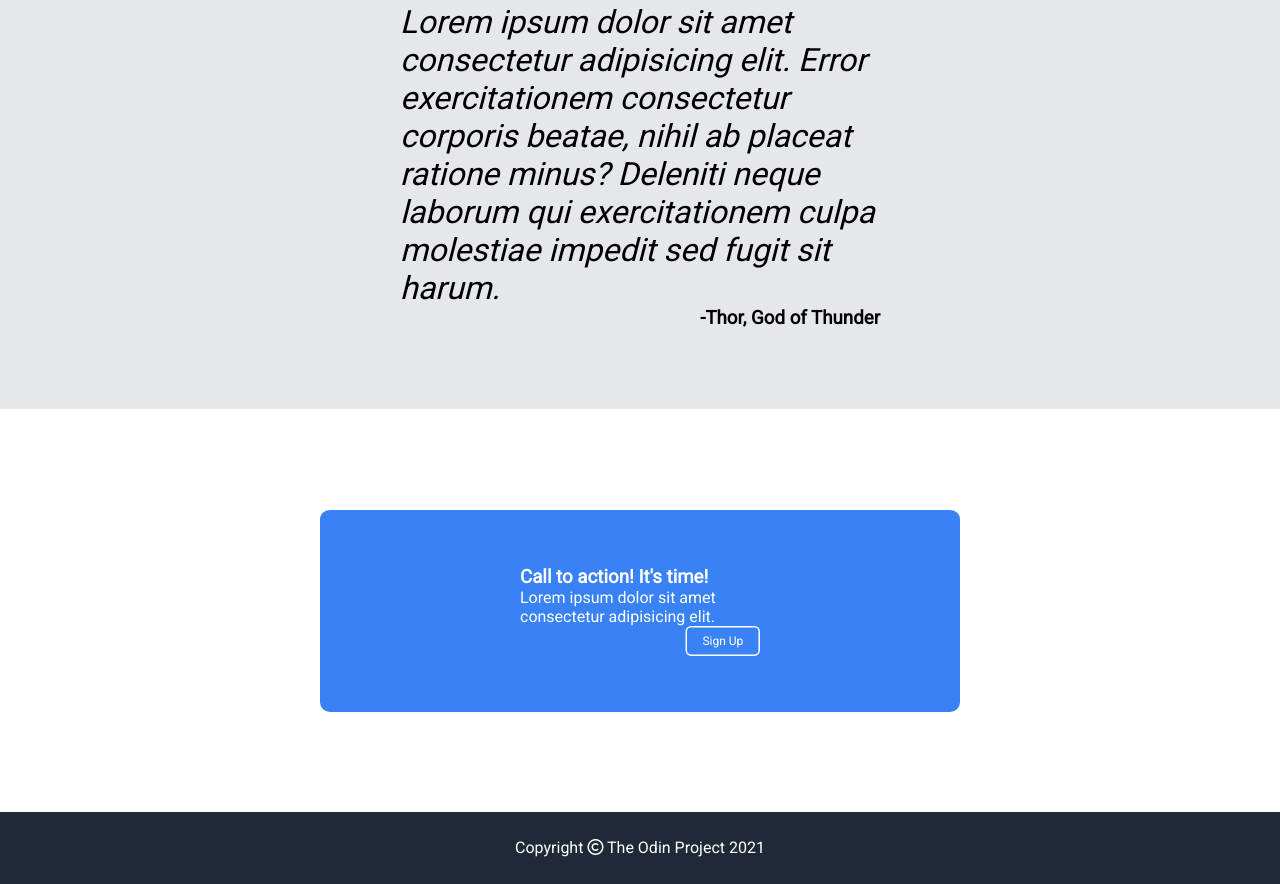
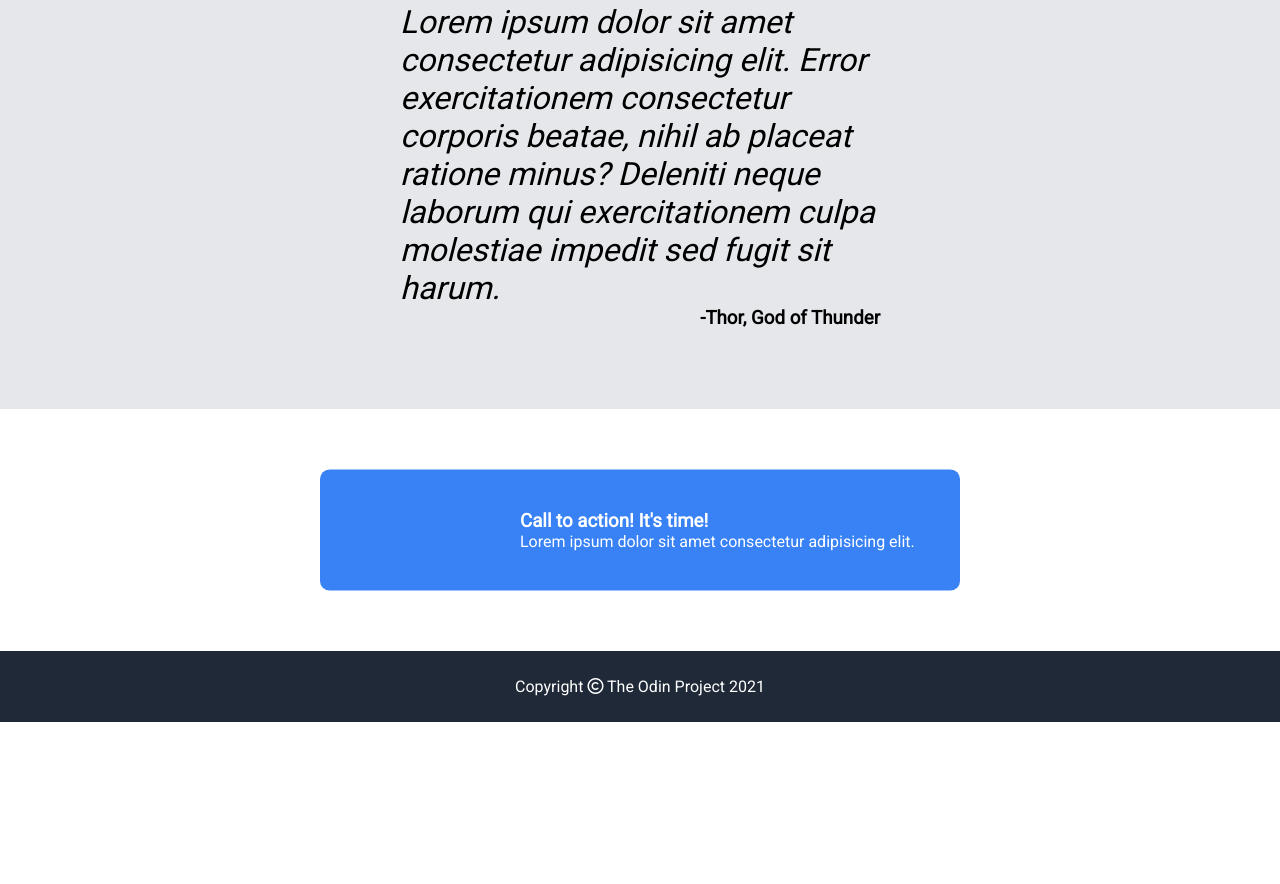
Before and after one commit to vexeval/odin-landingpage, a plain HTML site: page index.html in a window 1280 px wide. Shown: the part 1264-2148 px from the top of the page. After the commit the page ends 1986 px from the top, so only its background shows below. Drawn offline with Linux system fonts and the light colour scheme.

Commit message:
Section 4 formatted, site is mostly complete
Co-authored-by: NehemyThachaeden

```diff
--- a/index.html
+++ b/index.html
@@ -73,8 +73,10 @@
 
 		<div class="section-4">
 			<div class="box">
-				<h3>Call to action! It's time!</h3>
-				<p>Lorem ipsum dolor sit amet consectetur adipisicing elit.</p>
+				<div class="text-area">
+					<h3>Call to action! It's time!</h3>
+					<p>Lorem ipsum dolor sit amet consectetur adipisicing elit.</p>
+				</div>
 				<div class="btn"><button>Sign Up</button></div>
 			</div>
 		</div>
--- a/style.css
+++ b/style.css
@@ -186,15 +186,27 @@ body {
 	transform: scale(0.5, 0.5);
 	font-size: 2rem;
 	border-radius: 1.2rem;
-	display: flexbox;
+
+	/* grid stuff */
+	display: grid;
+	grid-template-columns: 1000px 150px;
+	grid-template-rows: auto;
+	grid-template-areas: "text-area button";
+
 	/* border: 1px solid #000; */
+}
+
+.section-4 .box .text-area {
+	grid-area: text-area;
+	/* border: 1px solid #000; */
+	/* align-items: center; */
 }
 
 .section-4 .box h3 {
 	color: white;
 	margin: 0;
-	display: inline-block;
-	margin-top: 2rem;
+	/* display: inline-block; */
+	/* margin-top: 2rem; */
 }
 
 .section-4 .box p {
@@ -209,23 +221,31 @@ body {
 	/* margin: 1rem 0rem; */
 	/* margin-left: auto; */
 	margin-right: 0;
-	margin-bottom: 2rem;
+	/* margin-bottom: 2rem; */
+	margin-top: 0.5rem;
 	font-size: 24px;
 	color: white;
 	text-decoration: none;
 	cursor: pointer;
 	border: 3px solid #fff;
 	border-radius: 0.7rem;
+	grid-area: button;
+	/* align-self: end; */
 	/* display: flex; */
 	/* justify-content: flex-start; */
 	/* display: none; */
 }
 
-.section-4 .box .btn {
-	display: flex;
-	justify-content: flex-end;
-	align-items: center;
-}
+/* THIS (BELOW) IS FROM APIPROJECT, NOT FROM HERE */
+/* .gallery {
+	display: grid;
+	grid-template-columns: repeat(auto-fill, minmax(350px, 1fr));
+	padding: 2rem 0;
+	width: 80%;
+	margin: auto;
+	row-gap: 5rem;
+	column-gap: 3rem;
+} */
 
 /* This is the footer of the website. */
 
```
